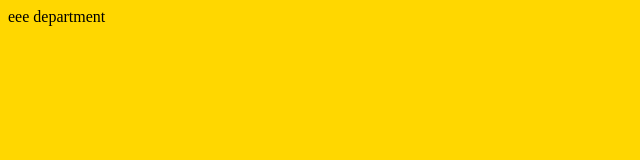
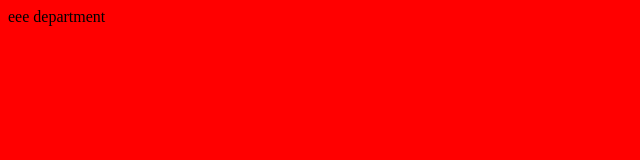
Before and after one commit to 118881/NBKRIST, a plain HTML site: page index.html in a window 1280 px wide. Shown: the whole page, without its empty margins (0-640 px from the left). Drawn offline with Linux system fonts and the light colour scheme.

Commit message:
Update index.html

```diff
--- a/index.html
+++ b/index.html
@@ -1,7 +1,7 @@
 <html>
   <head></head>
   <title></title>
-  <body bgcolor="gold">
+  <body bgcolor="red">
     <p>eee department</p>
   </body>
 </html>
```
